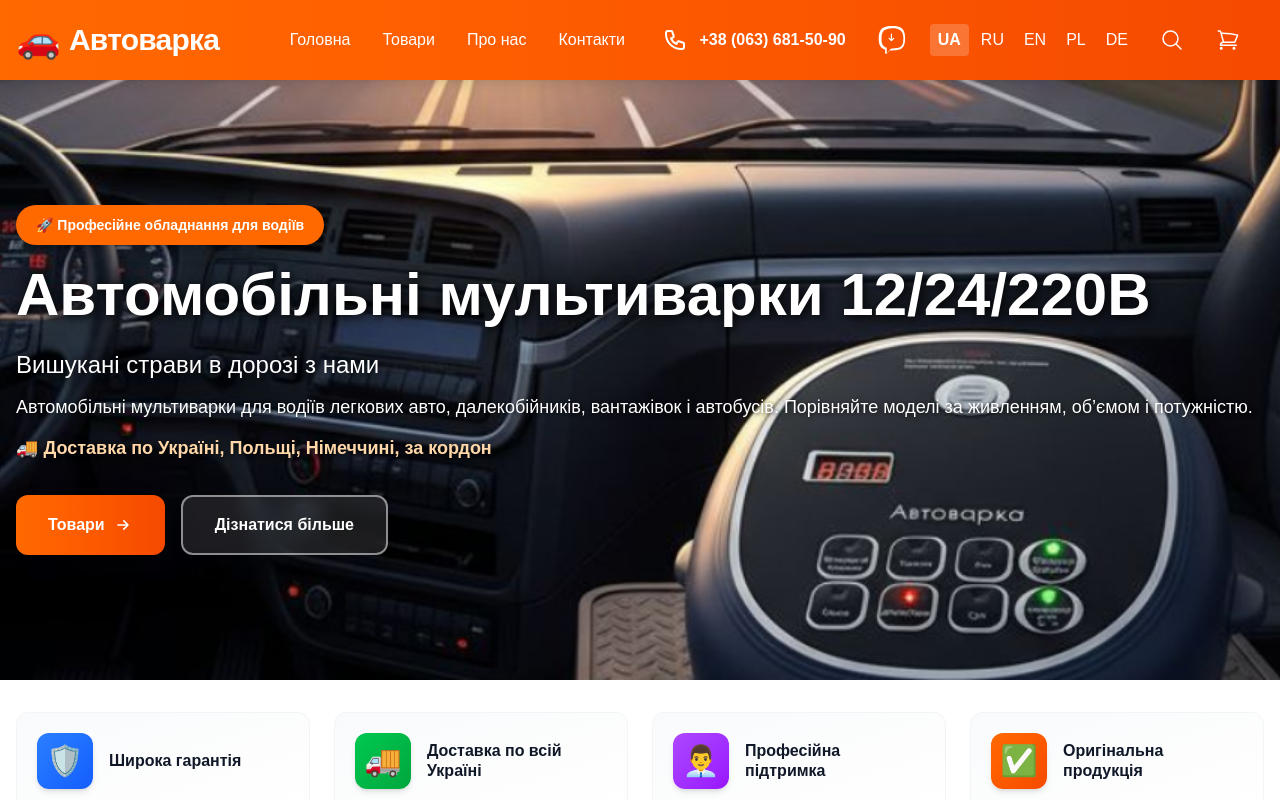
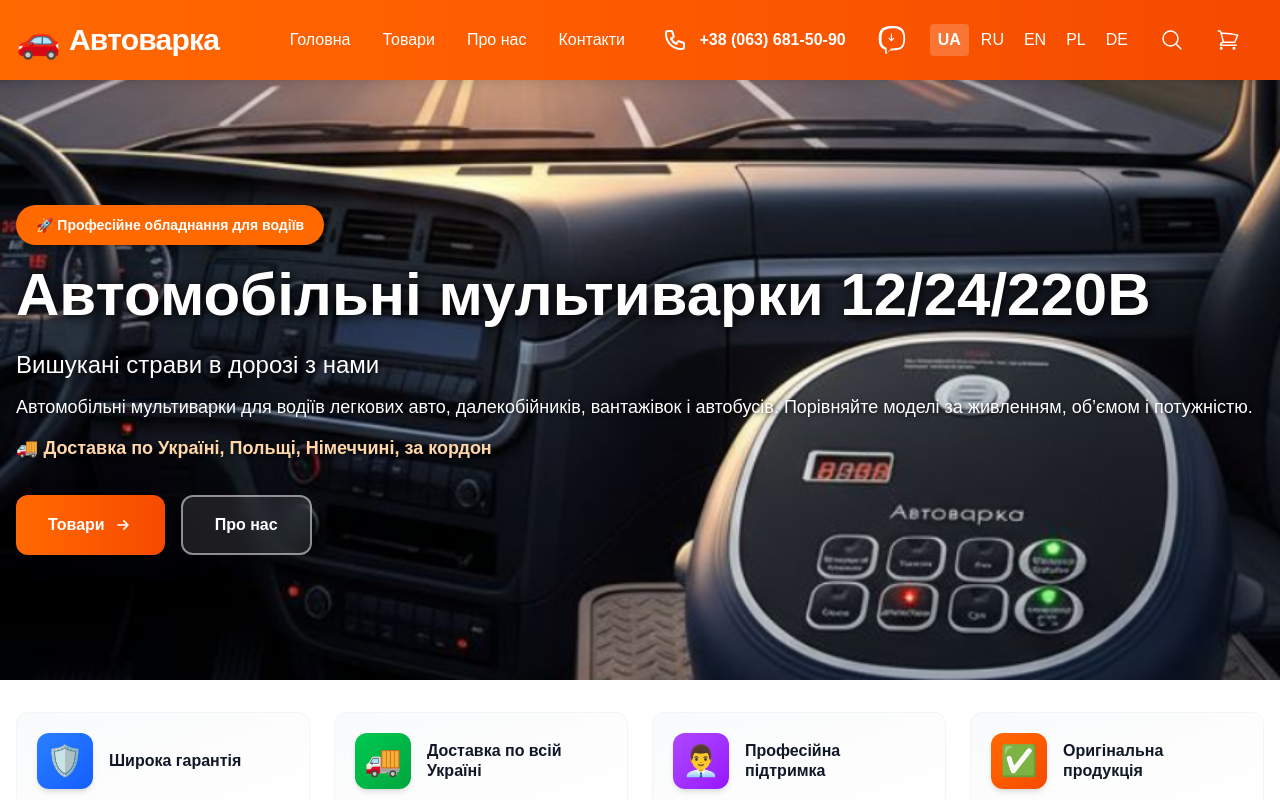
Before and after one commit to Skyroot7/autovarka, a Next.js app: page /about in a window 1280 px wide. Shown: the top 800 px of the page. Built offline with nearby package versions, Linux system fonts and the light colour scheme.

Commit message:
fix(seo): use a descriptive link to the about page

```diff
--- a/app/[locale]/HomeClient.tsx
+++ b/app/[locale]/HomeClient.tsx
@@ -88,7 +88,7 @@ export default async function HomeClient({ initialProducts, videoSettings }: Hom
                   href={locale === 'uk' ? '/about' : `/${locale}/about`}
                   className="bg-white/10 backdrop-blur-sm border-2 border-white/50 text-white px-5 sm:px-6 md:px-8 py-3 sm:py-3 md:py-4 rounded-xl font-bold hover:bg-white hover:text-orange-600 transition-all shadow-lg hover:scale-105 text-sm sm:text-sm md:text-base"
                 >
-                  {tCommon('learnMore')}
+                  {tCommon('about')}
                 </Link>
               </div>
             </div>
```
Also changed, not shown: 1 other file (tests, documents, lock files or other folders).
